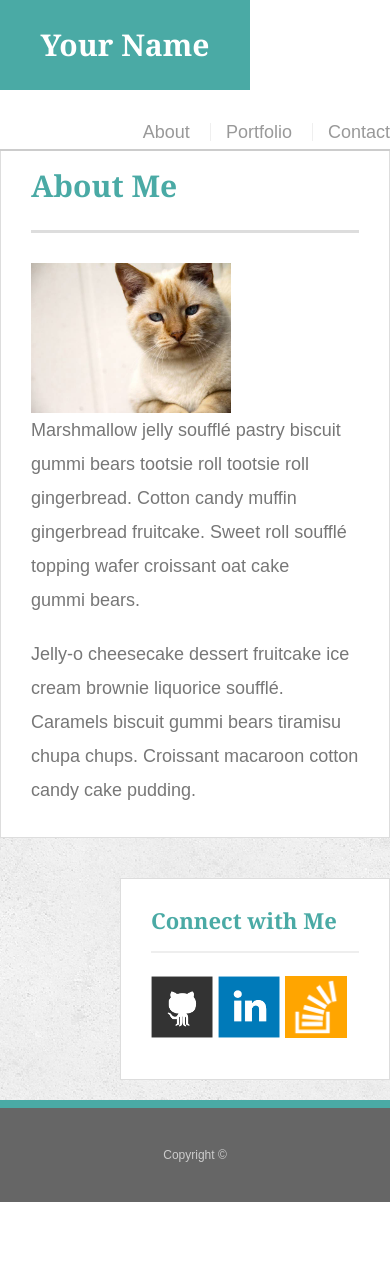
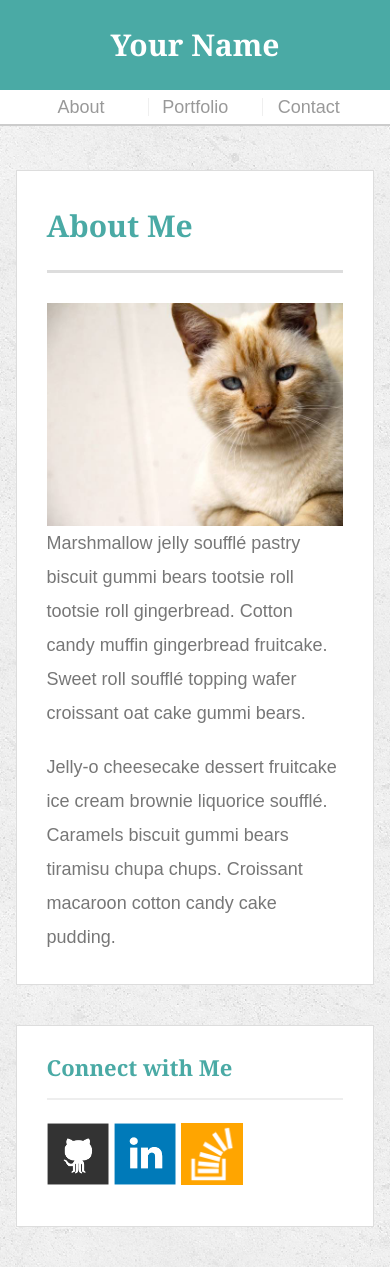
Before and after one commit to CavanWagg/Responsive-Portfolio, a website: page index.html in a window 390 px wide. Shown: the top 1267 px of the page. Before the commit the page ends 1202 px from the top, so only its background shows below. Drawn offline with Linux system fonts and the light colour scheme.

Commit message:
finished writing media queries for index, portfolio, and contact pages

```diff
--- a/assets/css/style.css
+++ b/assets/css/style.css
@@ -237,3 +237,74 @@ input[type=submit] {
   background: #4aaaa5;
   border: 0 none;
 }
+
+@media only screen and (max-width: 980px) {
+.auth-image {
+  float: none;
+  width: 100%;
+}
+.main-section {
+  max-width: 420px;
+  margin-left: 4%;
+}
+.sidebar {
+  margin-right: 4%;
+}
+#logo {
+  margin-left: 4%;
+}
+nav {
+  margin-right: 4%;
+}
+}
+@media only screen and (max-width: 768px) {
+  .auth-image {
+    float: left;
+    width: 300px;
+  }
+  .main-section {
+    max-width: 92%;
+  }
+.sidebar {
+  clear: both;
+  margin-top: 40px;
+  margin-bottom: 40px;
+  float: none;
+  max-width: 92%;
+  margin: auto;
+}
+}
+@media only screen and (max-width: 640px) {
+  header {
+    position: static;
+  }
+  .auth-image {
+    width: 100%;
+  }
+  .main-section {
+    margin-top: 40px;
+  }
+  #logo {
+    width: 100%;
+    margin-left: 0px;
+  }
+  nav {
+    margin-top: 0px;
+    float: none;
+    text-align: center;
+  }
+  nav a {
+    padding: 0;
+    width: 25%;
+  }
+  .work {
+    width: 100%;
+  }
+  .work:nth-child(even) {
+    margin-right: 0;
+  }
+  .sidebar {
+    margin-bottom: 40px;
+  }
+
+}
```
